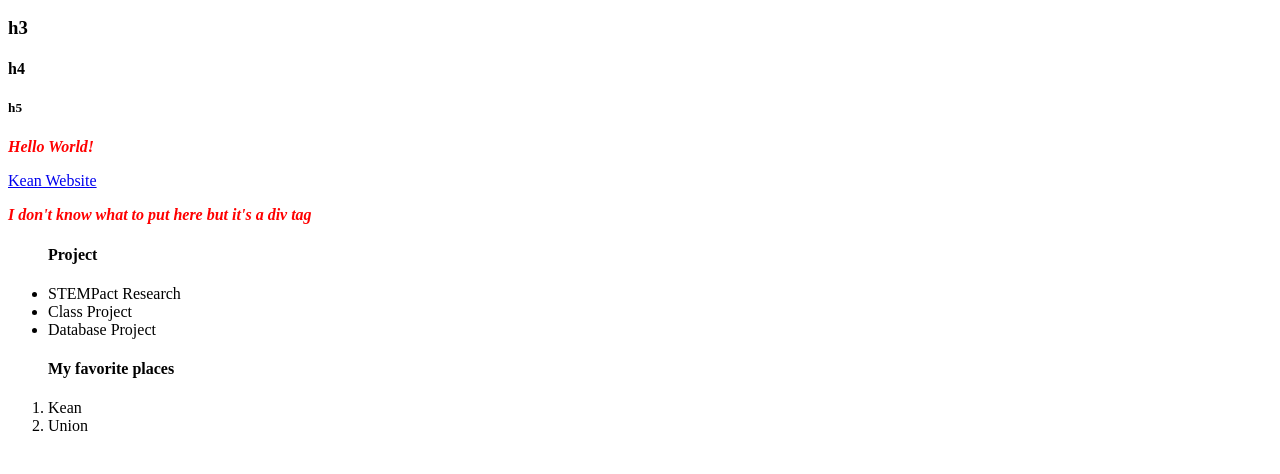
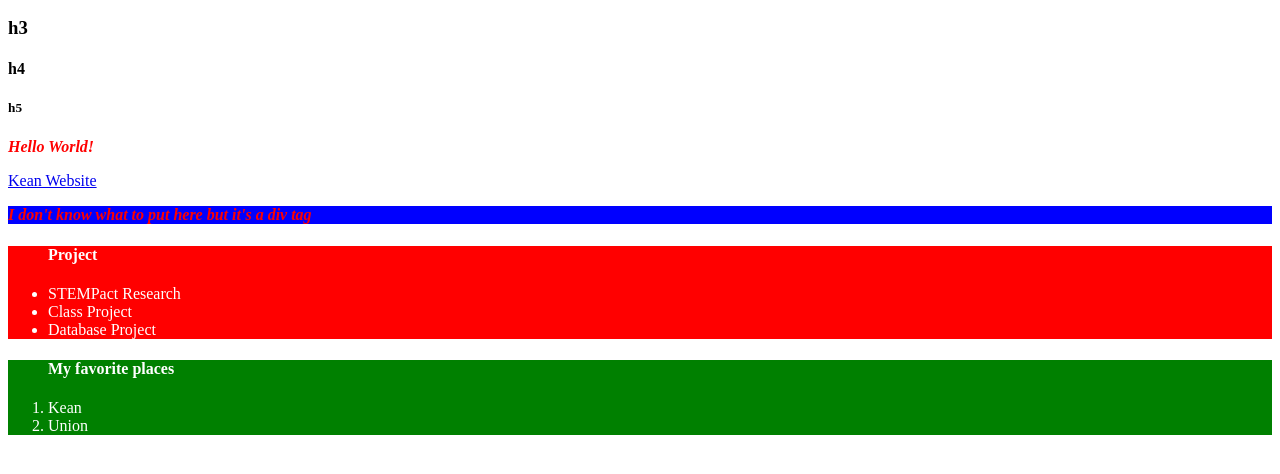
Before and after one commit to tyamz/tyamz.github.io, a plain HTML site: page index.html in a window 1280 px wide. Shown: the part 110-584 px from the top of the page. Drawn offline with Linux system fonts and the light colour scheme.

Commit message:
adding id and classes to css

```diff
--- a/index.html
+++ b/index.html
@@ -17,17 +17,21 @@
 			<p>I don't know what to put here but it's a div tag</p>
 		</div>
 
+		<div id="projects">
 			<ul>
 				<h4>Project</h4>
 				<li>STEMPact Research</li>
 				<li>Class Project</li>
 				<li>Database Project</li>
 			</ul>
+		</div>
 
+		<div class="favorites">
 			<ol>
 				<h4>My favorite places</h4>
 				<li>Kean</li>
 				<li>Union</li>
 			</ol>
+		</div>
 	</body>
 </html>
--- a/style.css
+++ b/style.css
@@ -3,3 +3,14 @@ p {
 	font-style: italic;
 	font-weight: bold;
 }
+div {
+	display: block;
+	background: blue;
+	color: white;
+}
+#projects {
+	background: red;
+}
+.favorites {
+	background: green;
+}
```
Lines whose indentation alone changed are shown as unchanged.
